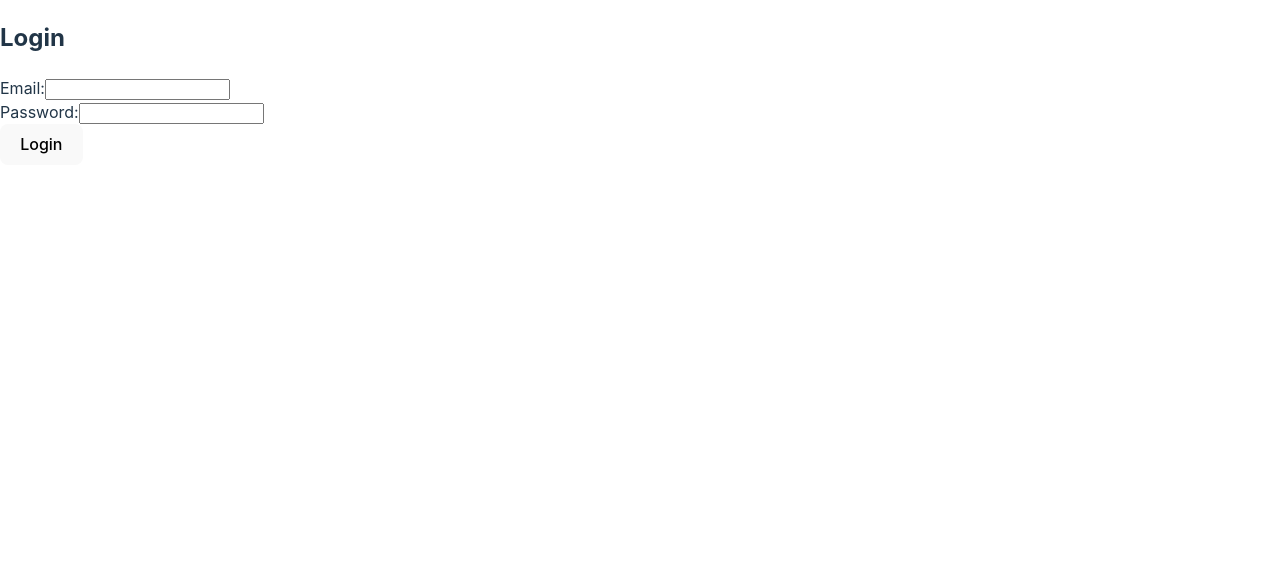
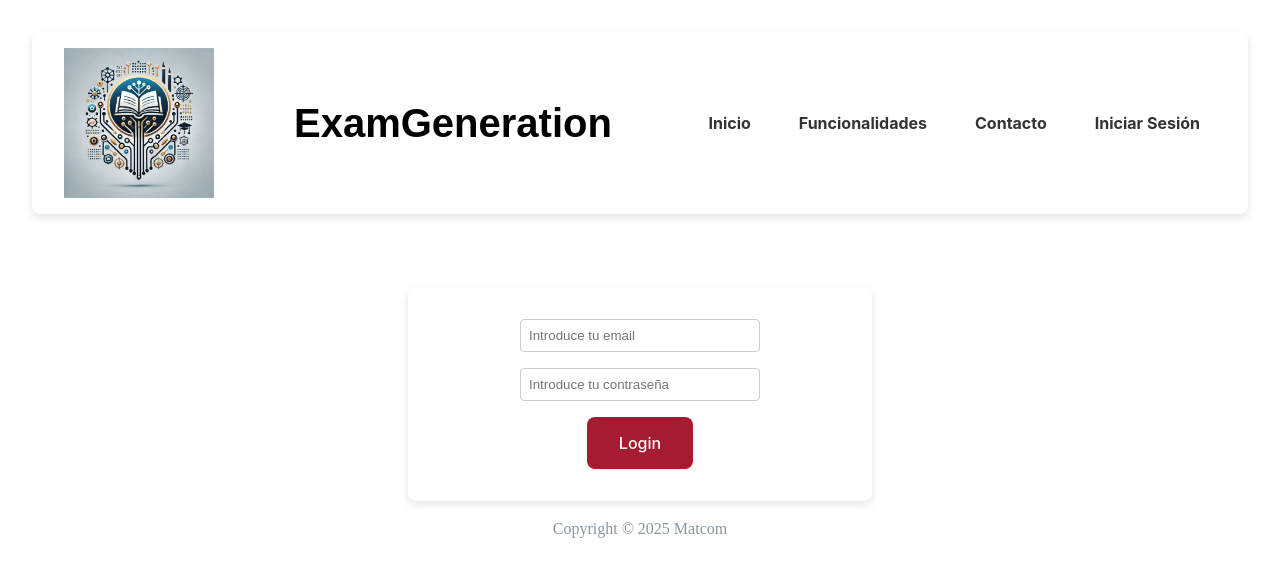
Before and after one commit to JD3M0N/Web_AutomaticExamGeneration, a React (Vite) app in the folder Web_AEG/: page /login in a window 1280 px wide. Shown: the top 576 px of the page. Built offline with nearby package versions, Linux system fonts and the light colour scheme.

Commit message:
login  page

```diff
--- a/Web_AEG/src/App.tsx
+++ b/Web_AEG/src/App.tsx
@@ -11,6 +11,7 @@ import ProtectedRoute from './components/ProtectedRoute';
 function App() {
   return (
     <Router>
+      <div id="root">
         <Routes>
           {/* Página de inicio */}
           <Route path="/" element={<Home />} />
@@ -47,6 +48,7 @@ function App() {
             }
           />
         </Routes>
+      </div>
     </Router>
   );
 }
--- /dev/null
+++ b/Web_AEG/src/components/Footer.tsx
@@ -0,0 +1,12 @@
+import React from 'react';
+import '../css/footer.css';
+
+const Footer = () => {
+    return (
+        <footer className="footer">
+            <p>Copyright © 2025 Matcom</p>
+        </footer>
+    );
+};
+
+export default Footer;
--- /dev/null
+++ b/Web_AEG/src/css/footer.css
@@ -0,0 +1,16 @@
+.footer {
+    background-color: #ffff;
+    color: #8996a0;
+    padding-bottom: 64px;
+    padding-top: 64px;
+    position: relative;
+    z-index: 1;
+    border: 0;
+    margin: 0;
+    padding: 0;
+    display: block;
+    box-sizing: border-box;
+    unicode-bidi: isolate;
+    font: 400 normal 100% / 1.5 GT America Standard Regular;
+    -webkit-font-smoothing: antialiased;
+}
--- a/Web_AEG/src/css/home.css
+++ b/Web_AEG/src/css/home.css
@@ -29,7 +29,7 @@
 }
 
 .project-name {
-    font-family: 'Georgia', cursive; /* Cambia el estilo de letra */
+    font-family: 'Montserrat', sans-serif; /* Cambia el estilo de letra */
     font-size: 2.5rem; /* Aumenta el tamaño de la fuente */
     font-weight: bold;
     margin-left: 5rem; /* Aumenta el margen izquierdo */
--- a/Web_AEG/src/css/login.css
+++ b/Web_AEG/src/css/login.css
@@ -1,6 +1,17 @@
 .login-page {
     padding: 2rem;
     text-align: center;
+}
+
+.login-container {
+    max-width: 400px;
+    max-height: 300px;
+    margin: 6% auto 0 auto; /* Añade un margen superior para separar del navbar */
+    padding: 2rem;
+    background: #fff;
+    box-shadow: 0 4px 8px rgba(0, 0, 0, 0.1);
+    border-radius: 8px;
+    animation: fadeInUp 0.5s ease-in-out;
 }
 
 .login-header {
@@ -13,15 +24,27 @@
     align-items: center;
 }
 
+.login-form div {
+    display: flex;
+    flex-direction: column;
+    align-items: center; /* Centra los elementos dentro del div */
+    width: 100%;
+    margin-bottom: 1rem;
+}
+
 .login-form label {
     margin-bottom: 0.5rem;
+    font-weight: bold;
+    width: 100%;
+    text-align: left;
 }
 
 .login-form input {
-    margin-bottom: 1rem;
     padding: 0.5rem;
     border-radius: 4px;
     border: 1px solid #ccc;
+    width: 60%; /* Asegura que los campos de entrada ocupen el 100% del ancho disponible */
+    box-sizing: border-box; /* Asegura que el padding y el borde se incluyan en el ancho total */
 }
 
 .login-form button {
@@ -37,3 +60,20 @@
     transform: scale(1.05);
     background-color: #8E1A28; /* Un tono más oscuro al pasar el cursor */
 }
+
+.login-message {
+    color: red;
+    margin-top: 1rem;
+}
+
+/* Animación al hacer scroll */
+@keyframes fadeInUp {
+    from {
+        opacity: 0;
+        transform: translateY(20px);
+    }
+    to {
+        opacity: 1;
+        transform: translateY(0);
+    }
+}
--- a/Web_AEG/src/index.css
+++ b/Web_AEG/src/index.css
@@ -33,6 +33,8 @@ a:hover {
 /* Hacer que el contenedor raíz ocupe al menos toda la altura disponible */
 #root {
   min-height: 100vh;
+  display: flex;
+  flex-direction: column;
 }
 
 h1 {
--- a/Web_AEG/src/pages/Features.tsx
+++ b/Web_AEG/src/pages/Features.tsx
@@ -1,5 +1,6 @@
 import React from 'react';
 import Navbar from '../components/Navbar';
+import Footer from '../components/Footer';
 import '../css/features.css';
 
 const Features = () => {
@@ -121,6 +122,7 @@ const Features = () => {
                     </div>
                 </div>
             </section>
+            <Footer />
         </div>
     );
 };
--- a/Web_AEG/src/pages/Home.tsx
+++ b/Web_AEG/src/pages/Home.tsx
@@ -2,6 +2,7 @@ import React from 'react';
 import { useNavigate } from 'react-router-dom';
 import '../css/home.css';
 import Navbar from '../components/Navbar';
+import Footer from '../components/Footer';
 
 const Home = () => {
     const navigate = useNavigate(); // Hook para la redirección
@@ -9,7 +10,6 @@ const Home = () => {
     const handleLoginClick = () => {
         navigate('/login'); // Redirigir a la página de login
     };
-
 
     return (
         <div className="home">
@@ -19,7 +19,7 @@ const Home = () => {
                 <p>Automatiza la gestión de preguntas y exámenes con una interfaz intuitiva para profesores y estudiantes.</p>
                 <button onClick={handleLoginClick} className="cta-button">Comenzar ahora</button>
             </section>
-
+            <Footer />
         </div>
     );
 };
--- a/Web_AEG/src/pages/LogIn.tsx
+++ b/Web_AEG/src/pages/LogIn.tsx
@@ -1,23 +1,17 @@
 import React, { useState } from 'react';
-import { useNavigate } from 'react-router-dom'; // Necesitamos React Router para la navegación
+import { useNavigate } from 'react-router-dom';
+import Navbar from '../components/Navbar';
+import Footer from '../components/Footer';
+import '../css/login.css';
 
 const LogIn = () => {
     const [email, setEmail] = useState('');
     const [password, setPassword] = useState('');
     const [loginMessage, setLoginMessage] = useState('');
-    const navigate = useNavigate(); // Hook para redirigir al usuario
+    const navigate = useNavigate();
 
     const handleLogin = async (e: React.FormEvent) => {
         e.preventDefault();
-
-        // Redirecciones inmediatas por email y password
-        if (email === 'abel@gmail.com' && password === '123') {
-            navigate('/admin');
-            return;
-        } else if (email === 'ponce@gmail.com' && password === '123') {
-            navigate('/professor');
-            return;
-        }
 
         try {
             const response = await fetch('http://localhost:5024/api/Auth/login', {
@@ -31,11 +25,9 @@ const LogIn = () => {
             if (response.ok) {
                 const data = await response.json();
 
-                // Guardar el token JWT y el tipo de usuario en el almacenamiento local
                 localStorage.setItem('token', data.token);
                 localStorage.setItem('userType', data.userType);
 
-                // Redirigir al usuario a la página correspondiente según su tipo
                 if (data.userType === 'Admin') {
                     navigate('/admin');
                 } else if (data.userType === 'Professor') {
@@ -55,30 +47,35 @@ const LogIn = () => {
     };
 
     return (
+        <div className="login-page">
+            <Navbar />
+            <div className="login-container">
+                <form onSubmit={handleLogin} className="login-form">
                     <div>
-            <h2>Login</h2>
-            <form onSubmit={handleLogin}>
-                <div>
-                    <label>Email:</label>
                         <input
+                            id="email"
                             type="email"
                             value={email}
                             onChange={(e) => setEmail(e.target.value)}
+                            placeholder="Introduce tu email"
                             required
                         />
                     </div>
                     <div>
-                    <label>Password:</label>
                         <input
+                            id="password"
                             type="password"
                             value={password}
                             onChange={(e) => setPassword(e.target.value)}
+                            placeholder="Introduce tu contraseña"
                             required
                         />
                     </div>
                     <button type="submit">Login</button>
                 </form>
-            {loginMessage && <p>{loginMessage}</p>}
+                {loginMessage && <p className="login-message">{loginMessage}</p>}
+            </div>
+            <Footer />
         </div>
     );
 };
```
Lines whose indentation alone changed are shown as unchanged.
